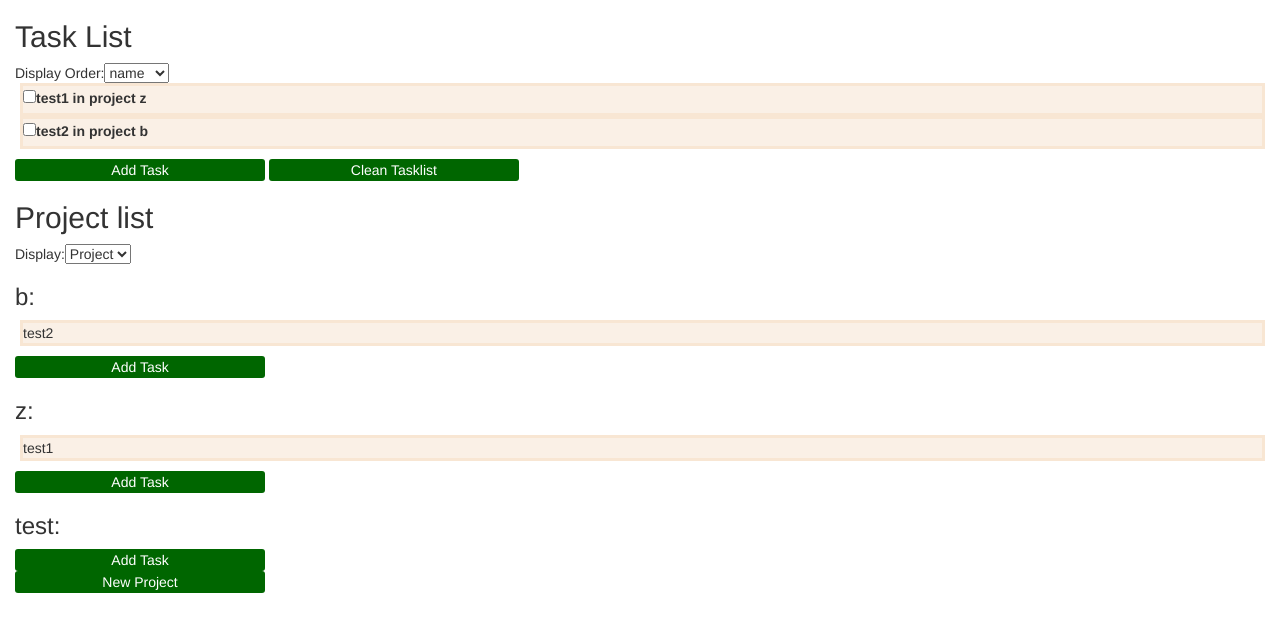
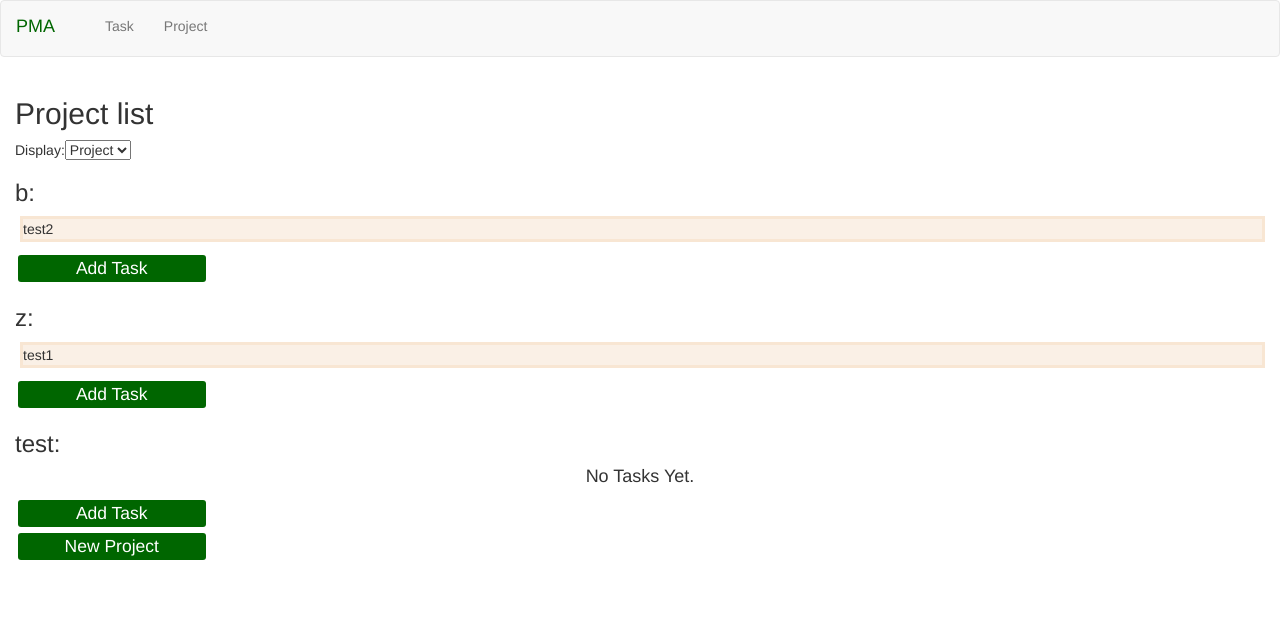
Before and after one commit to BlakeDavison/taskManager, a website: page front/index.html at #!/project in a window 1280 px wide. Drawn offline with nearby package versions, Linux system fonts and the light colour scheme; some packages are replaced by stand-ins of ours.

Commit message:
front end bug fix

```diff
--- a/front/angInit.js
+++ b/front/angInit.js
@@ -1,4 +1,4 @@
-var app = angular.module('pma',[]).service('sVars', function(){
+var app = angular.module('pma',['ngRoute']).service('sVars', function(){
   var projects = [{name:"b", id:0}, {name:"z",id:1}, {name:"test",id:2}];
   var tasks = [{name:"test1", project:"z", sprint:""}, {name:"test2", project:"b", sprint:""}];
   var sprints = [{name:"sprint1", project:"b"}, {name:"sprint2", project:"z"}];
@@ -31,3 +31,15 @@ var app = angular.module('pma',[]).service('sVars', function(){
     }
   };
 });
+
+app.config(function($routeProvider){
+  $routeProvider
+    .when('/', {
+      templateUrl: './template/task-list.html',
+      controller: 'taskCtrl'
+    })
+    .when('/project', {
+      templateUrl: './template/project-list.html',
+      controller: 'projectCtrl'
+    });
+});
--- a/front/angularJS/project.js
+++ b/front/angularJS/project.js
@@ -1,16 +1,17 @@
 app.controller('projectCtrl', function($scope, sVars){
   $scope.prj = sVars.getPrj();
-  console.log($scope.prj);
   $scope.tlist = sVars.getTL();
   $scope.slist = sVars.getSP();
+  $scope.myt = {};
+  // $scope.form = {};
   $scope.showNPrj = false;
   $scope.CView = ["Project", "Sprint"];
-  $scope.addT = function(t, p)
+  $scope.addT = function(t, p, i)
   {//adds task
     var tID = $scope.tlist.length;
     $scope.tlist.push({name:t, project:p, id:tID});
     //reset the value
-    $scope.myForm.$setPristine;
+    $scope.myt[i] = '';
     sVars.setTL($scope.tasklist);
   };
   $scope.addTas = function(t, p, s)
@@ -18,7 +19,7 @@ app.controller('projectCtrl', function($scope, sVars){
     var tID = $scope.tlist.length;
     $scope.tlist.push({name:t, project:p, id:tID, sprint:s});
     //reset the value
-    $scope.teat123.$setPristine();
+    $scope.test123.$setPristine();
     sVars.setTL($scope.tasklist);
   };
   $scope.addP = function(v)
@@ -37,9 +38,9 @@ app.controller('projectCtrl', function($scope, sVars){
   };
 });
 
-app.directive('projectList', function(){
-  return{
-    restrict: 'E',
-    templateUrl: 'template/project-list.html'
-  }
-});
+// app.directive('projectList', function(){
+//   return{
+//     restrict: 'E',
+//     templateUrl: 'template/project-list.html'
+//   }
+// });
--- a/front/angularJS/task.js
+++ b/front/angularJS/task.js
@@ -27,9 +27,9 @@ app.controller('taskCtrl', function($scope, sVars)
   };
 });
 
-app.directive('taskList', function(){
-  return{
-    restrict: 'E',
-    templateUrl: 'template/task-list.html'
-  }
-});
+// app.directive('taskList', function(){
+//   return{
+//     restrict: 'E',
+//     templateUrl: 'template/task-list.html'
+//   }
+// });
--- a/front/css/style.css
+++ b/front/css/style.css
@@ -2,7 +2,7 @@ ul{
   list-style-type: none;
   padding-left: 5px;
 }
-li{
+li.links{
   border-style: solid;
   border-color: #f8e6d3;
   background-color: #FAF0E6;
@@ -13,9 +13,19 @@ input[type=checkbox]:checked + label.strikethrough{
 }
 button{
   border:none;
-  width: 20%;
+  width: 15%;
   height: 200%;
   background-color: #006600;
   color: white !important;
   border-radius: 3px;
+  font-size: 125% !important;
+  margin: 3px !important;
 }
+div.myNav{
+  display: inline-flex;
+  width: 100%
+}
+ul.myNav{
+  display: inline-flex;
+  padding-left: 20px;
+}
--- a/front/index.html
+++ b/front/index.html
@@ -13,15 +13,21 @@
      <!-- Latest compiled JavaScript -->
     <script src="https://maxcdn.bootstrapcdn.com/bootstrap/3.3.7/js/bootstrap.min.js"></script>
     <title>tasks n' stuff</title>
-
+    <nav class="navbar navbar-default ">
+      <div class="container-fluid myNav">
+        <div class="navbar-header">
+          <a href="/" class="navbar-brand" style="color:#006600">PMA</a>
+        </div>
+        <ul class="nav navbar-nav myNav">
+          <li class="nav-item"><a  href="#/">Task</a></li>
+          <li class="nav-item"><a href="#project">Project</a></li>
+        </ul>
+      </div>
+    </nav>
   </head>
   <body ng-app="pma" >
-    <div ng-controller="taskCtrl" >
-      <task-list></task-list>
-    </div>
-    <div ng-controller="projectCtrl">
-      <project-list></project-list>
-    </div>
+    <ng-view></ng-view>
+
     <!-- bring in angular scripts -->
     <script type="text/javascript" src="./angInit.js"></script>
     <script type="text/javascript" src="./angularJS/project.js"></script>
--- a/front/template/project-list.html
+++ b/front/template/project-list.html
@@ -6,9 +6,9 @@
     <h2 ng-hide="prj.length">No projects</h2>
     <div ng-repeat="p in prj" ng-show="selectedV == 'Project'">
       <h3>{{p.name}}:</h3>
+      <div ng-hide="(tlist | filter:{project : p.name}).length" style="text-align:center"> <h4>No Tasks Yet.</h4></div>
       <ul>
-
-        <li ng-repeat="t in tlist  | filter:{project : p.name}">{{t.name}}</li>
+        <li class="links" ng-repeat="t in tlist  | filter:{project : p.name}">{{t.name}}</li>
       </ul>
       <button ng-click="showForm = !showForm">
         <div ng-show="!showForm">Add Task</div>
@@ -16,9 +16,9 @@
       </button>
       <div data-ng-show="showForm">
         <form name="myForm">
-          Task Name:<input type="text" placeholder="Add Task" ng-model="t" ng-model-instant/>
+          Task Name:<input type="text" placeholder="Add Task" ng-model="myt[p.id]" ng-model-instant/>
           For Project: {{p.name}}
-          <button ng-click="addT(t, p.name)">Add</button>
+          <button ng-click="addT(myt[p.id], p.name, p.id)">Add</button>
         </form>
       </div>
     </div>
@@ -26,11 +26,11 @@
     <div ng-show="selectedV == 'Sprint'">
       <div ng-repeat="p in prj">
         <h3>{{p.name}}:</h3>
-        < ng-hide="s.name">No Sprints</>
+        <div ng-hide="(slist | filter:{project: p.name}).length">No Sprints</div>
         <div ng-repeat="s in slist | filter:{project: p.name}">
           <h4>{{s.name}}</h4>
           <ul>
-            <li ng-repeat="t in tlist | filter:{project: p.name, sprint: s.name}">{{t.name}}</li>
+            <li class="links" ng-repeat="t in tlist | filter:{project: p.name, sprint: s.name}">{{t.name}}</li>
           </ul>
           <button ng-click="showForm = !showForm">
             <div ng-show="!showForm">Add Task</div>
--- a/front/template/task-list.html
+++ b/front/template/task-list.html
@@ -5,8 +5,8 @@
       </select>
     </div>
     <ul>
-      <li ng-hide="tasklist.length">No tasks</li>
-      <li ng-repeat="x in tasklist | orderBy:selectedView" class="TaskItem">
+      <li class="links" ng-hide="tasklist.length">No tasks</li>
+      <li class="links" ng-repeat="x in tasklist | orderBy:selectedView" class="TaskItem">
         <input type="checkbox" ng-model="x.done"><label class="strikethrough">{{x.name}} in project {{x.project}}</label>
       </li>
     </ul>
```
